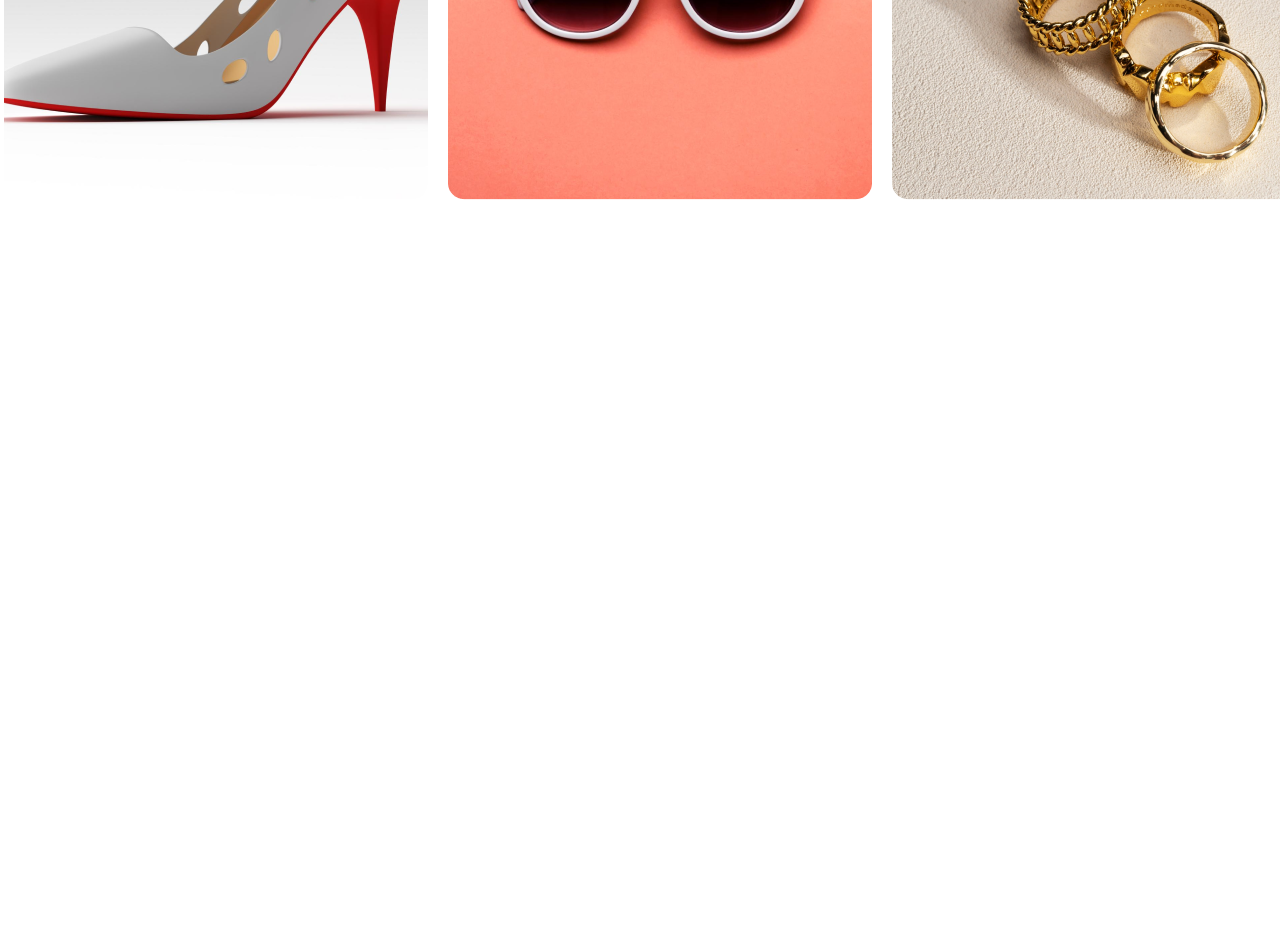
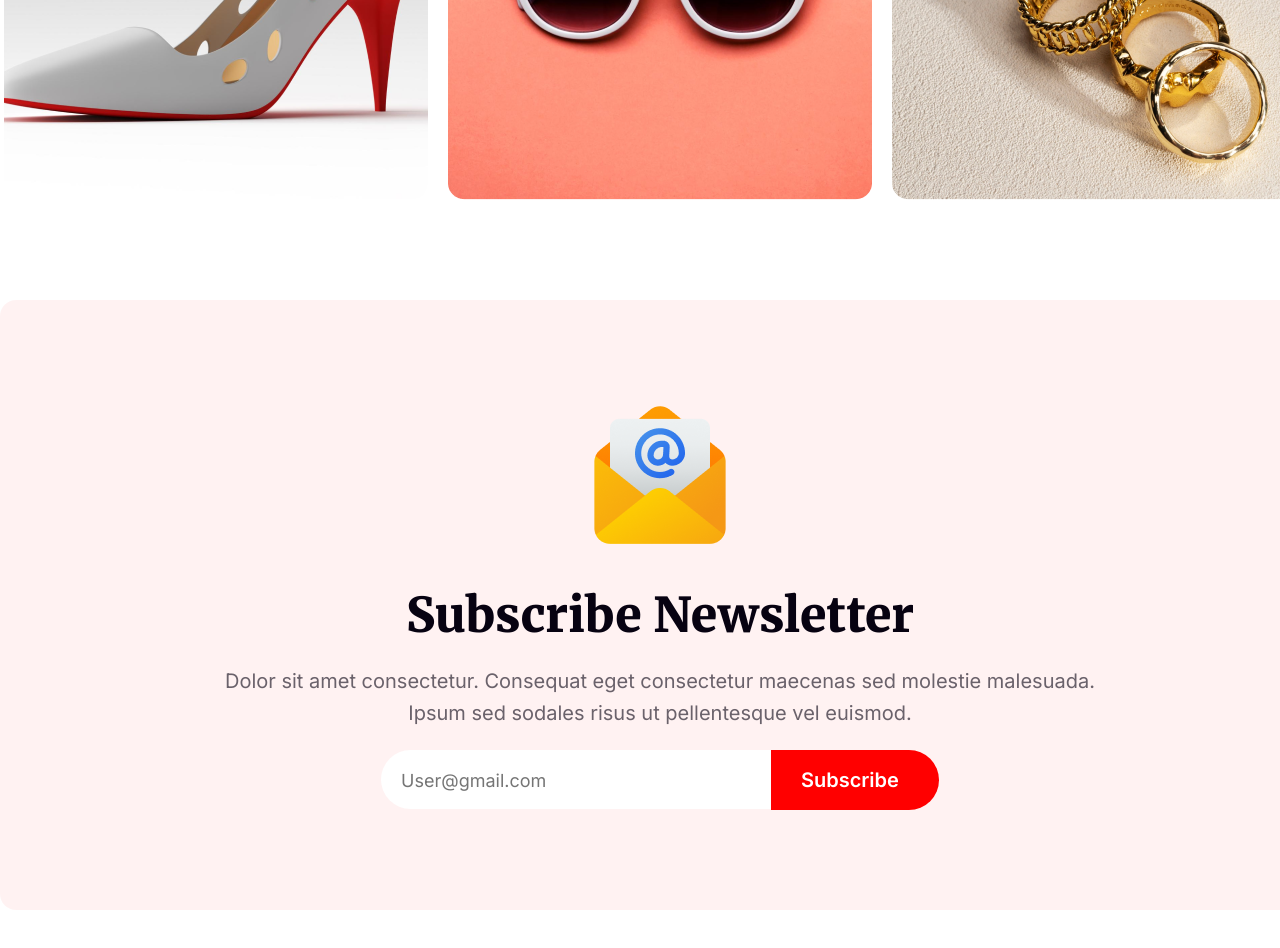
Before and after one commit to asibiqbal/happy-new-year, a plain HTML site: page index.html in a window 1280 px wide. Shown: the part 4554-5502 px from the top of the page. Before the commit the page ends 4854 px from the top, so only its background shows below. Drawn offline with Linux system fonts and the light colour scheme.

Commit message:
added subscribe section

```diff
--- a/index.html
+++ b/index.html
@@ -112,6 +112,22 @@
         </div>
       </section>
       <!-- Portfolio Section End -->
+
+      <!-- Subscribe Section Start -->
+      <section id="subscribe">
+        <img src="images/Group 61.png" alt="" />
+        <h4>Subscribe Newsletter</h4>
+        <p>
+          Dolor sit amet consectetur. Consequat eget consectetur maecenas sed
+          molestie malesuada. <br />
+          Ipsum sed sodales risus ut pellentesque vel euismod.
+        </p>
+        <form class="subscribe-form">
+          <input type="email" name="" id="" placeholder="User@gmail.com" />
+          <input type="submit" value="Subscribe" />
+        </form>
+      </section>
+      <!-- Subscribe Section End -->
     </main>
 
     <!-- Main Section End -->
--- a/styles/style.css
+++ b/styles/style.css
@@ -267,10 +267,65 @@
 .portfolio-items img {
   max-width: 100%;
   height: auto;
-  transition: transform 0.3s ease; /* Add transition for smooth animation */
+  transition: transform 0.3s ease;
 }
 
 .portfolio-items img:hover {
-  transform: scale(1.1); /* Increase scale on hover */
+  transform: scale(1.1);
   cursor: pointer;
 }
+
+/* Subscribe */
+#subscribe {
+  margin: 100px 0;
+  text-align: center;
+  border-radius: 16px;
+  background: rgba(255, 0, 0, 0.05);
+  padding: 100px 0;
+}
+
+#subscribe h4 {
+  color: #070211;
+  font-family: Merriweather;
+  font-size: 48px;
+  font-weight: 900;
+  text-transform: capitalize;
+  margin: 30px 0 20px 0;
+}
+
+#subscribe p {
+  color: #07021199;
+  font-family: Inter;
+  font-size: 20px;
+  font-weight: 400;
+  line-height: 32px;
+}
+.subscribe-form {
+  margin-top: 20px;
+}
+.subscribe-form input[type="email"] {
+  width: 25%;
+  height: 50px;
+  padding: 5px 40px 4px 20px;
+  margin: 1px -4px 0 0;
+  border: 0;
+  border-top-left-radius: 40px;
+  border-bottom-left-radius: 40px;
+  color: #0702114d;
+  font-family: Inter;
+  font-size: 18px;
+  outline: none;
+}
+.subscribe-form input[type="submit"] {
+  padding: 18px 40px 18px 30px;
+  border: 0;
+  border-top-right-radius: 40px;
+  border-bottom-right-radius: 40px;
+  background: #f00;
+  color: #fff;
+  font-family: Inter;
+  font-size: 20px;
+  font-weight: 600;
+  text-transform: capitalize;
+  cursor: pointer;
+}
```
